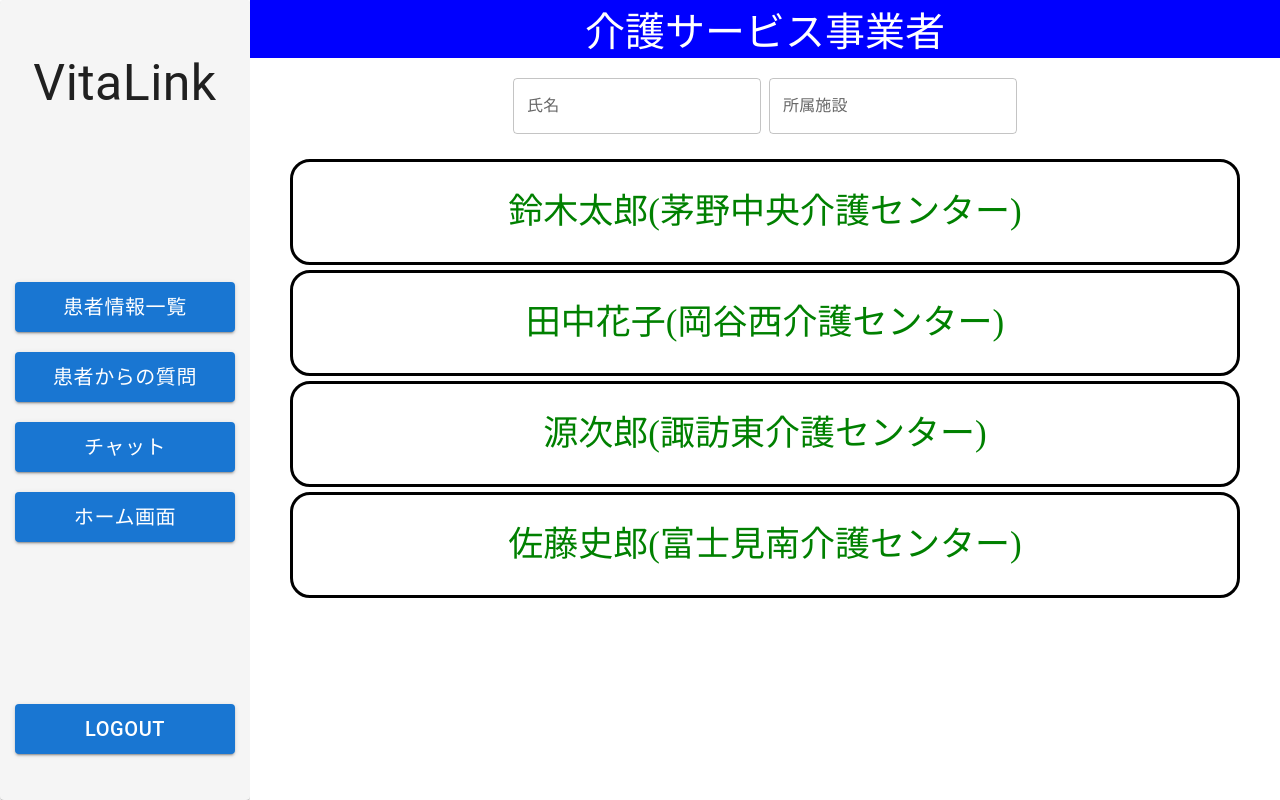
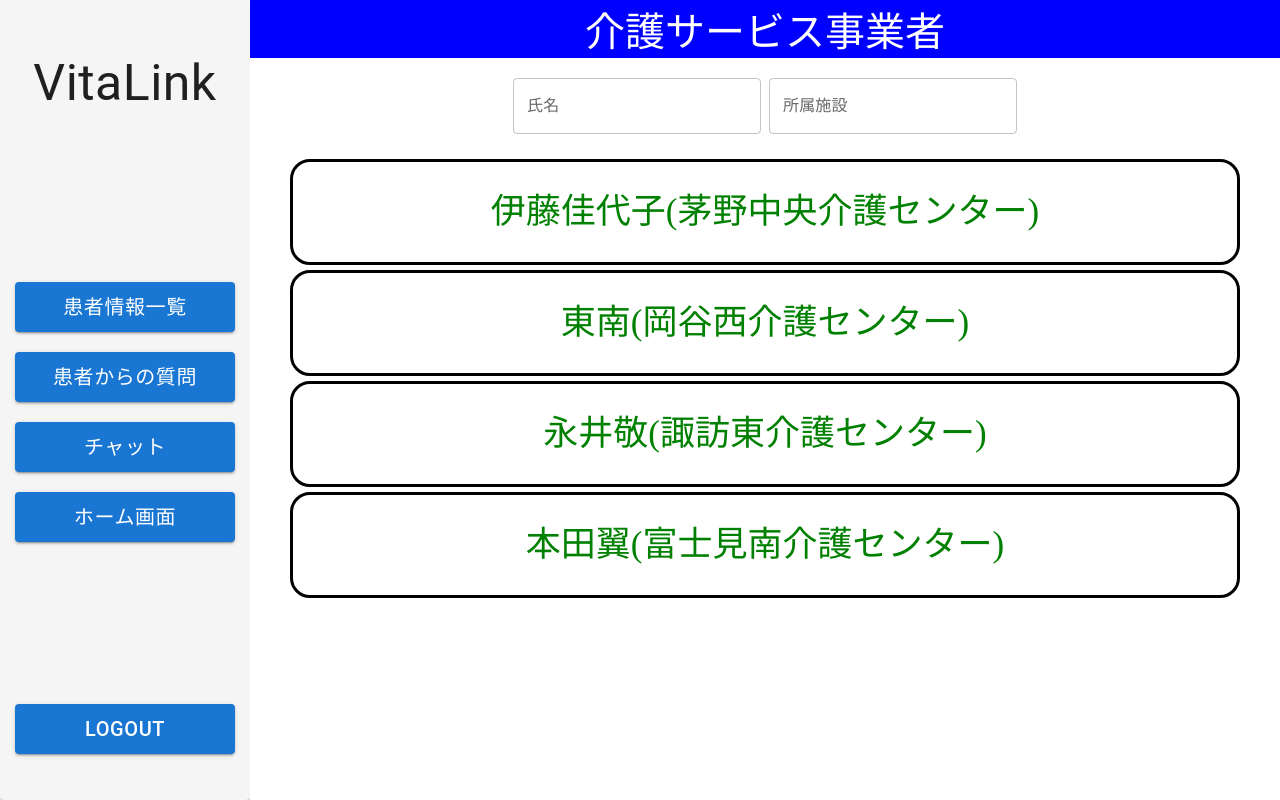
Before and after one commit to Kotaro0722/VitaLinkHistory, a Next.js app in the folder client/: page /chat/coworker/nurse in a window 1280 px wide. Built offline with nearby package versions, Linux system fonts and the light colour scheme.

Commit message:
データ修正

```diff
--- a/client/app/chat/coworker/nurse/page.jsx
+++ b/client/app/chat/coworker/nurse/page.jsx
@@ -6,10 +6,30 @@ import Search from "@/components/chat/list/nurse/search";
 
 const Page = () => {
   const [lists, setLists] = useState([
-    { name: "鈴木太郎", belong: "茅野中央介護センター", isVisible: true },
-    { name: "田中花子", belong: "岡谷西介護センター", isVisible: true },
-    { name: "源次郎", belong: "諏訪東介護センター", isVisible: true },
-    { name: "佐藤史郎", belong: "富士見南介護センター", isVisible: true },
+    {
+      name: "伊藤佳代子",
+      belong: "茅野中央介護センター",
+      isVisible: true,
+      id: "chbfawebtaw",
+    },
+    {
+      name: "東南",
+      belong: "岡谷西介護センター",
+      isVisible: true,
+      id: "jgsegaiebga",
+    },
+    {
+      name: "永井敬",
+      belong: "諏訪東介護センター",
+      isVisible: true,
+      id: "uaiwegbae",
+    },
+    {
+      name: "本田翼",
+      belong: "富士見南介護センター",
+      isVisible: true,
+      id: "pwpewgabwa",
+    },
   ]);
 
   const listsLength = lists.filter((list) => list.isVisible).length;
```
Also changed, not shown: client/app/chat/coworker/doctor/page.jsx (+24 -4 lines), client/app/chat/coworker/group/page.jsx (+8 -0 lines).
